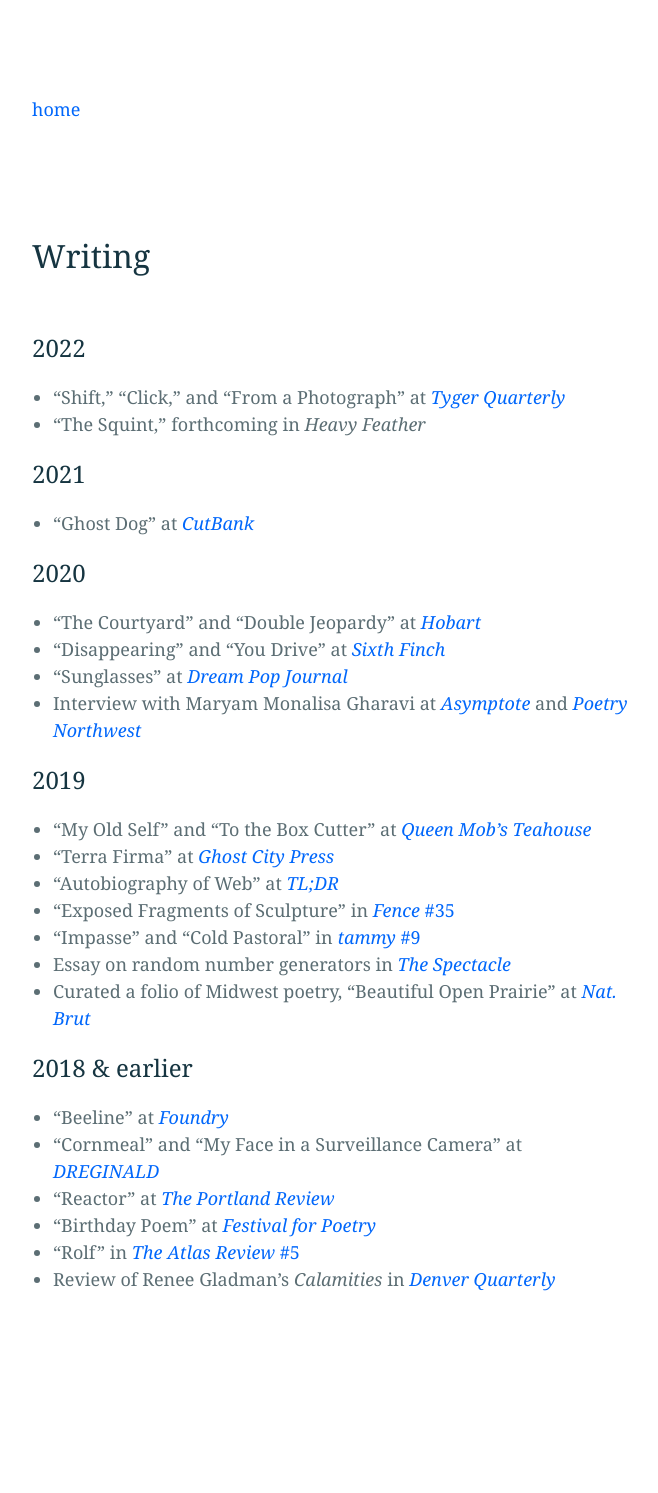
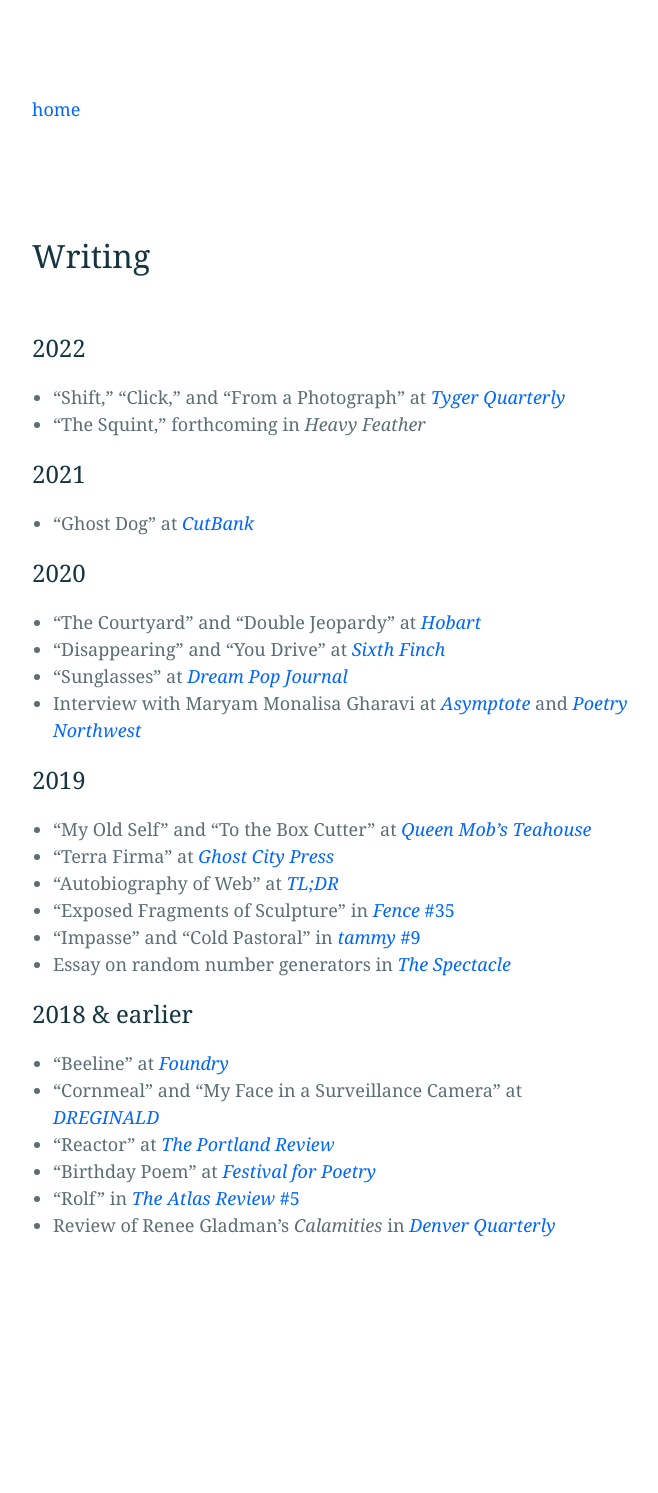
Before and after one commit to bliss-st/ss-website, a Jekyll site: the page built from mywork.md, in a window 1280 px wide. Shown: the whole page, without its empty margins (308-966 px from the left). Built offline with Jekyll 4.4.1, drawn with Linux system fonts in a browser that asks for light colours; after the commit the page ends 1439 px from its top, so only the background shows below that.

Commit message:
Update mywork.md

```diff
--- a/mywork.md
+++ b/mywork.md
@@ -27,7 +27,6 @@
 * "Exposed Fragments of Sculpture" in <a href="https://www.fenceportal.org/"><em>Fence</em> #35</a>
 * "Impasse" and "Cold Pastoral" in <a href="http://www.tammyjournal.com/new-page"><em>tammy</em> #9</a>
 * Essay on random number generators in <a href="https://thespectacle.wustl.edu/?p=1259"><em>The Spectacle</em></a>
-* Curated a folio of Midwest poetry, "Beautiful Open Prairie" at <a href="https://www.natbrut.com/beautiful-open-prairie"><em>Nat. Brut</em></a>
 <br>
 
 ## 2018 & earlier
```
